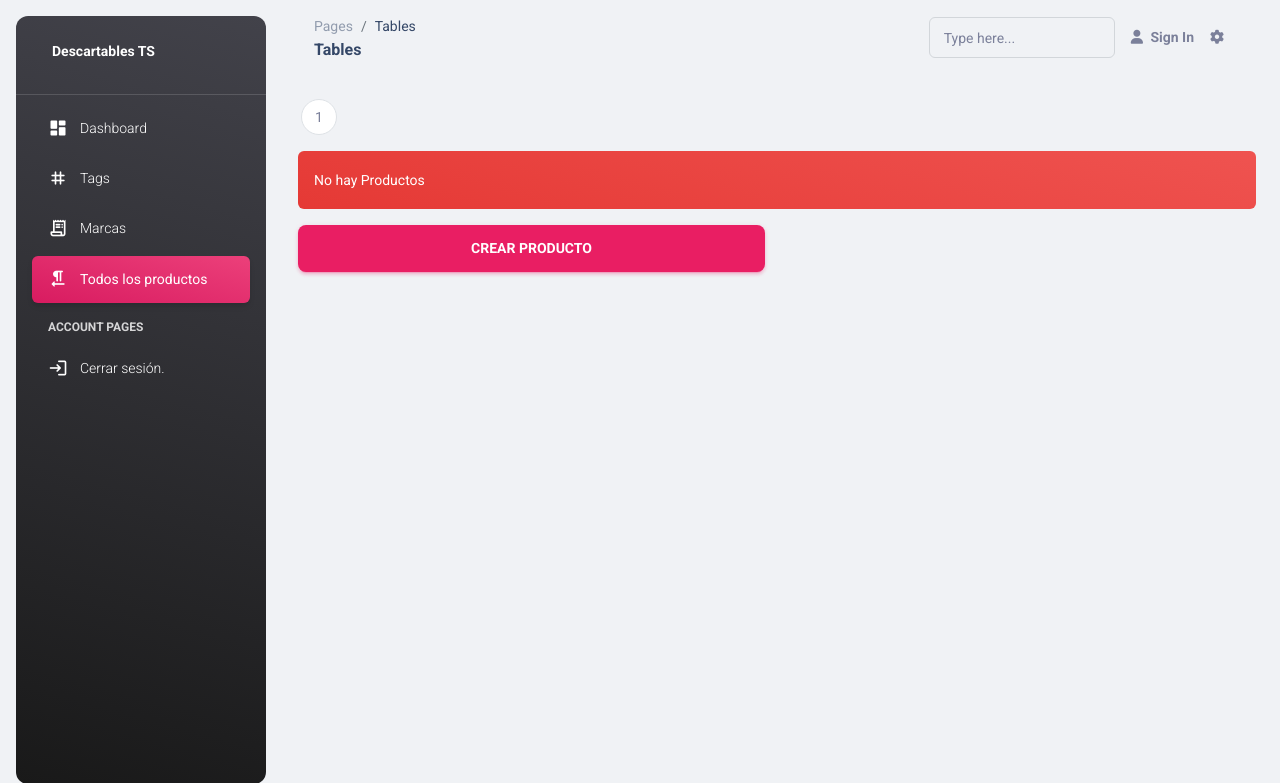
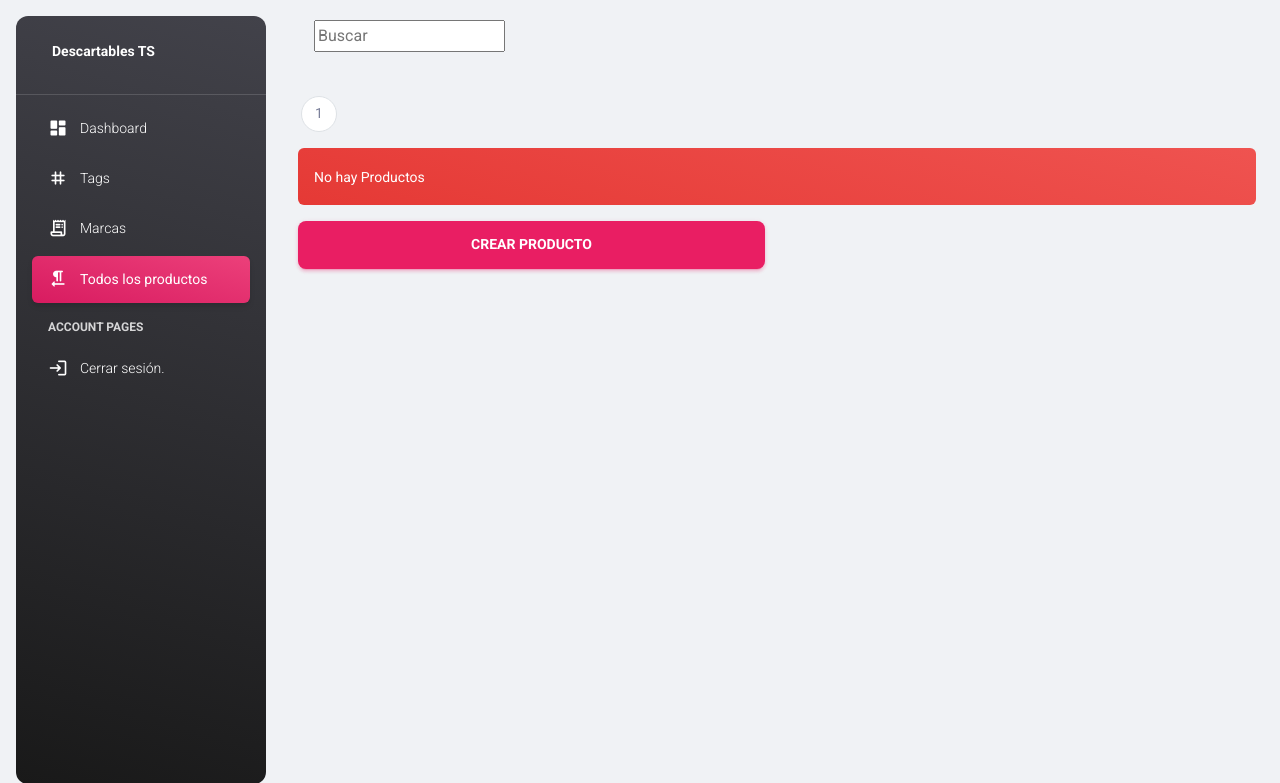
Before and after one commit to SantiBert/descartables, a Django app: page /todos-los-productos/ in a window 1280 px wide. Shown: the top 783 px of the page. Run offline with Django 4.2, Linux system fonts and the light colour scheme; the visitor is signed in with stand-in values (Sample User, id 1); data that the repository does not hold is empty; some libraries are stand-ins or nearby versions.

Commit message:
changed search

```diff
--- a/products/templates/index.html
+++ b/products/templates/index.html
@@ -87,6 +87,7 @@
     <!-- Navbar -->
     <nav class="navbar navbar-main navbar-expand-lg px-0 mx-4 shadow-none border-radius-xl" id="navbarBlur" navbar-scroll="true">
       <div class="container-fluid py-1 px-3">
+<!--
         <nav aria-label="breadcrumb">
           <ol class="breadcrumb bg-transparent mb-0 pb-0 pt-1 px-0 me-sm-6 me-5">
             <li class="breadcrumb-item text-sm"><a class="opacity-5 text-dark" href="javascript:;">Pages</a></li>
@@ -94,35 +95,17 @@
           </ol>
           <h6 class="font-weight-bolder mb-0">Tables</h6>
         </nav>
+-->
         <div class="collapse navbar-collapse mt-sm-0 mt-2 me-md-0 me-sm-4" id="navbar">
-          <div class="ms-md-auto pe-md-3 d-flex align-items-center">
+          <div class="ms-md pe-md-3 d-flex align-items-center">
             <div class="input-group input-group-outline">
-              <label class="form-label">Type here...</label>
-              <input type="text" class="form-control">
+              <form method="POST" action="{%url 'all_products_list'%}">
+                <div class="form-inline my-2 my-lg-2"> {% csrf_token %}
+                  <input class="" type="text" autocomplete="off" name="buscar" placeholder="Buscar">
+                </div>
+              </form>
             </div>
           </div>
-          <ul class="navbar-nav  justify-content-end">
-            <li class="nav-item d-flex align-items-center">
-              <a href="javascript:;" class="nav-link text-body font-weight-bold px-0">
-                <i class="fa fa-user me-sm-1"></i>
-                <span class="d-sm-inline d-none">Sign In</span>
-              </a>
-            </li>
-            <li class="nav-item d-xl-none ps-3 d-flex align-items-center">
-              <a href="javascript:;" class="nav-link text-body p-0" id="iconNavbarSidenav">
-                <div class="sidenav-toggler-inner">
-                  <i class="sidenav-toggler-line"></i>
-                  <i class="sidenav-toggler-line"></i>
-                  <i class="sidenav-toggler-line"></i>
-                </div>
-              </a>
-            </li>
-            <li class="nav-item px-3 d-flex align-items-center">
-              <a href="javascript:;" class="nav-link text-body p-0">
-                <i class="fa fa-cog fixed-plugin-button-nav cursor-pointer"></i>
-              </a>
-            </li>
-          </ul>
         </div>
       </div>
     </nav>
--- a/products/templates/products.html
+++ b/products/templates/products.html
@@ -40,13 +40,6 @@
         </div>
         <div class="card-body px-0 pb-2">
           <div class="table-responsive p-0">
-            <form method="POST" action="{%url 'all_products_list'%}">
-              <div class="form-inline my-2 my-lg-0"> {% csrf_token %}
-                <input class="form-control mr-sm-2" type="text" name="buscar" placeholder="Buscar">
-                <button class="btn btn-primary"
-                ="submit">Buscar</button>
-              </div>
-            </form>
             <table class="table align-items-center mb-0">
               <thead>
                 <tr>
--- a/products/views.py
+++ b/products/views.py
@@ -133,7 +133,8 @@ class AllProductListView(View):
         queryset = request.POST.get("buscar")
         if queryset:
             products = Product.objects.filter(
-                Q(name__icontains=queryset) | Q(tag__name__icontains=queryset),
+                Q(name__icontains=queryset) |
+                Q(tag__name__icontains=queryset, tag__status="1", tag__is_active=True),
                 status="1",
                 is_active=True
             ).distinct()
```
